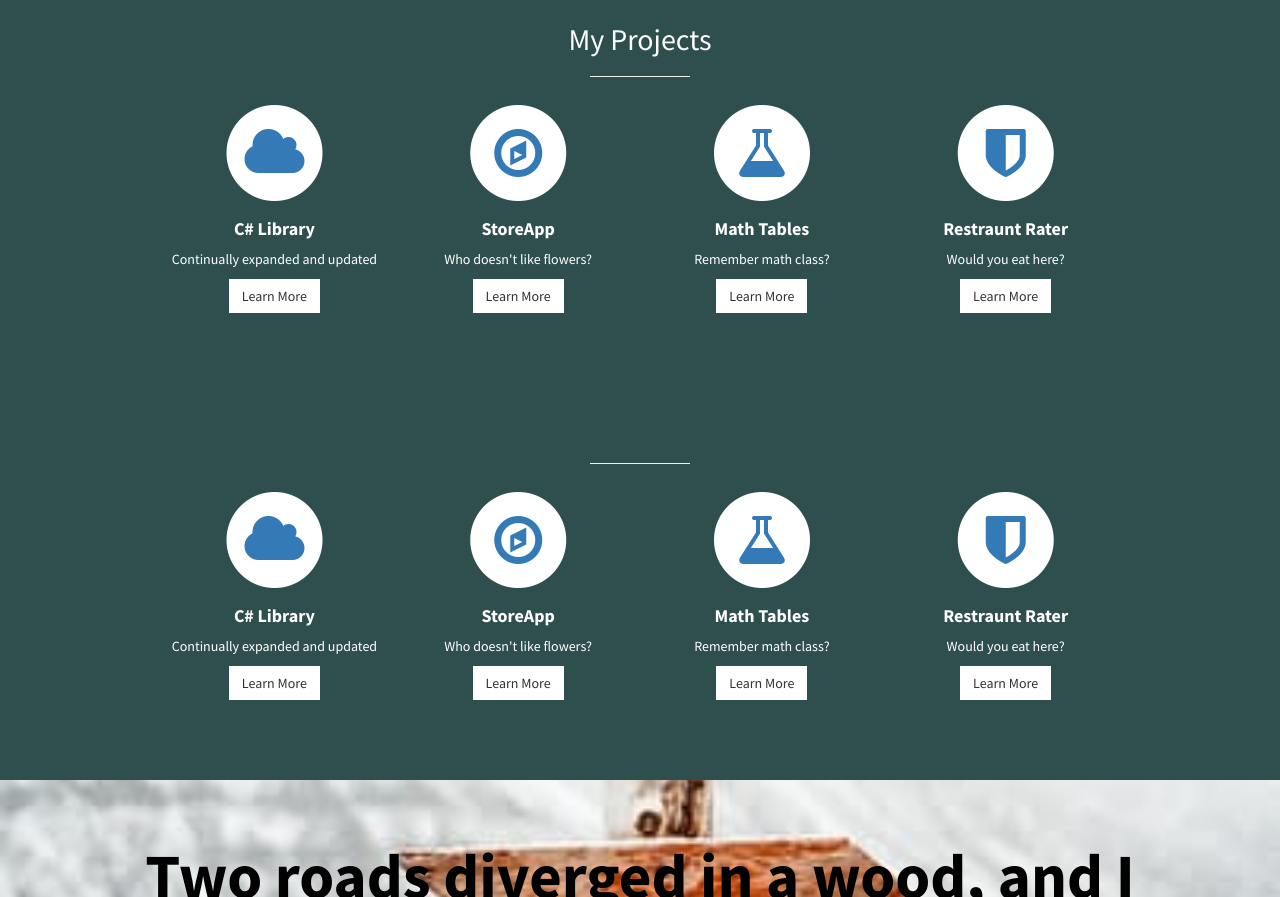
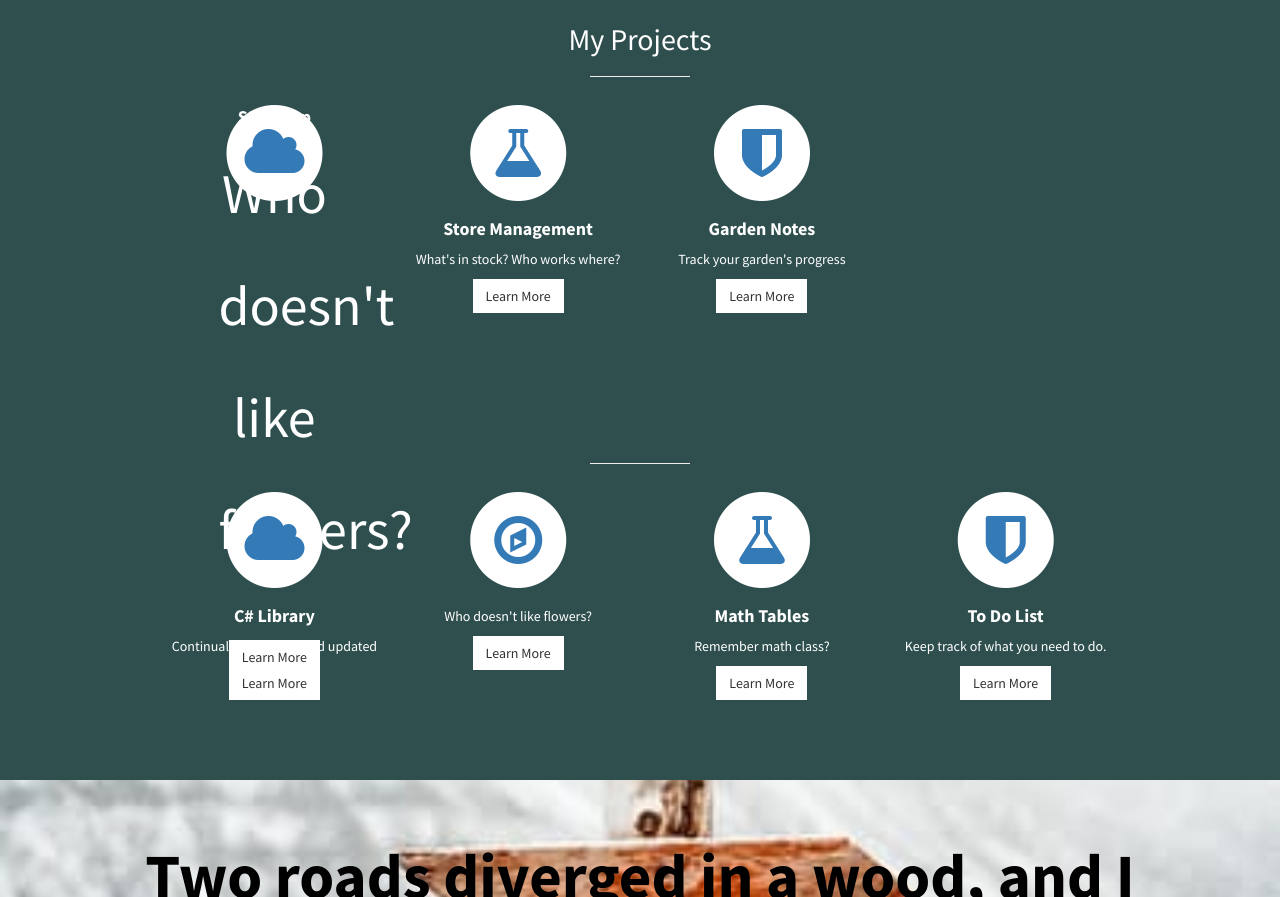
Before and after one commit to Decker702/Decker702.github.io, a plain HTML site: page index.html in a window 1280 px wide. Shown: the part 1010-1907 px from the top of the page. Drawn offline with Linux system fonts and the light colour scheme.

Commit message:
Project information updated.

```diff
--- a/index.html
+++ b/index.html
@@ -94,8 +94,8 @@
                                 <span class="fa-stack fa-4x">
                                 <i class="fa fa-circle fa-stack-2x"></i>
                                 <i class="fa fa-cloud fa-stack-1x text-primary"></i>
-                            </span>
-                                <h4>
+                     <!--       </span>
+                             <h4>
                                     <strong>C# Library</strong>
                                 </h4>
                                 <p>Continually expanded and updated</p>
@@ -107,7 +107,7 @@
                                 <span class="fa-stack fa-4x">
                                 <i class="fa fa-circle fa-stack-2x"></i>
                                 <i class="fa fa-compass fa-stack-1x text-primary"></i>
-                            </span>
+                            </span>-->
                                 <h4>
                                     <strong>StoreApp</strong>
                                 </h4>
@@ -122,10 +122,10 @@
                                 <i class="fa fa-flask fa-stack-1x text-primary"></i>
                             </span>
                                 <h4>
-                                    <strong>Math Tables</strong>
+                                    <strong>Store Management</strong>
                                 </h4>
-                                <p>Remember math class?</p>
-                                <a href="https://repl.it/GwtX" class="btn btn-light">Learn More</a>
+                                <p>What's in stock?  Who works where?</p>
+                                <a href="https://github.com/Decker702/Polly.git" class="btn btn-light">Learn More</a>
                             </div>
                         </div>
                         <div class="col-md-3 col-sm-6">
@@ -135,10 +135,10 @@
                                 <i class="fa fa-shield fa-stack-1x text-primary"></i>
                             </span>
                                 <h4>
-                                    <strong>Restraunt Rater</strong>
+                                    <strong>Garden Notes</strong>
                                 </h4>
-                                <p>Would you eat here?</p>
-                                <a href="#" class="btn btn-light">Learn More</a>
+                                <p>Track your garden's progress</p>
+                                <a href="https://github.com/Decker702/GardenNote.git" class="btn btn-light">Learn More</a>
                             </div>
                         </div>
                     </div>
@@ -171,7 +171,7 @@
                                     <strong>C# Library</strong>
                                 </h4>
                                 <p>Continually expanded and updated</p>
-                                <a href="https://github.com/Decker702/CSharpLibrary" target="_blank" class="btn btn-light">Learn More</a>
+                                <a href="https://github.com/Decker702/CSharpLib.git" target="_blank" class="btn btn-light">Learn More</a>
                             </div>
                         </div>
                         <div class="col-md-3 col-sm-6">
@@ -181,7 +181,7 @@
                                     <i class="fa fa-compass fa-stack-1x text-primary"></i>
                                 </span>
                                 <h4>
-                                    <strong>StoreApp</strong>
+                                    <strong></strong>
                                 </h4>
                                 <p>Who doesn't like flowers?</p>
                                 <a href="StoreApp/index.html" class="btn btn-light">Learn More</a>
@@ -205,12 +205,12 @@
                                 <span class="fa-stack fa-4x">
                                     <i class="fa fa-circle fa-stack-2x"></i>
                                     <i class="fa fa-shield fa-stack-1x text-primary"></i>
-                                </span>
-                                <h4>
-                                    <strong>Restraunt Rater</strong>
+                          </span>
+                             <h4>
+                                    <strong>To Do List</strong>
                                 </h4>
-                                <p>Would you eat here?</p>
-                                <a href="#" class="btn btn-light">Learn More</a>
+                                <p>Keep track of what you need to do.</p>
+                                <a href="https://github.com/Decker702/Team_NET_DLD.git" class="btn btn-light">Learn More</a>
                             </div>
                         </div>
                     </div>
```
